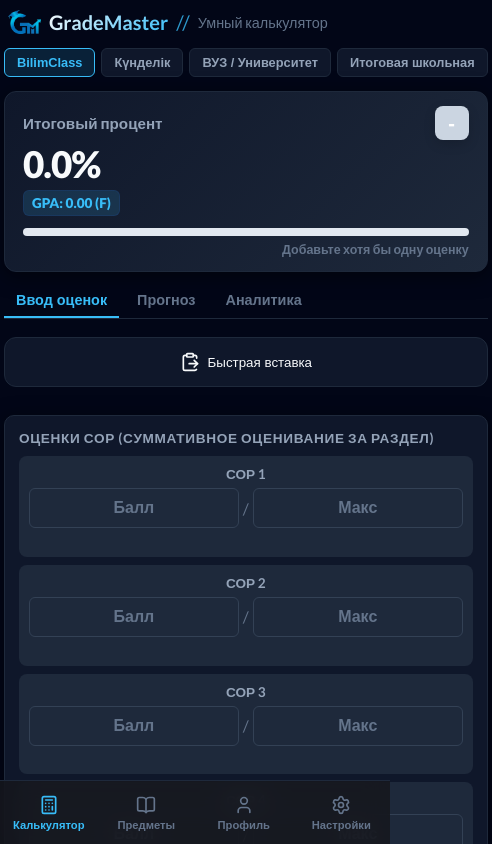
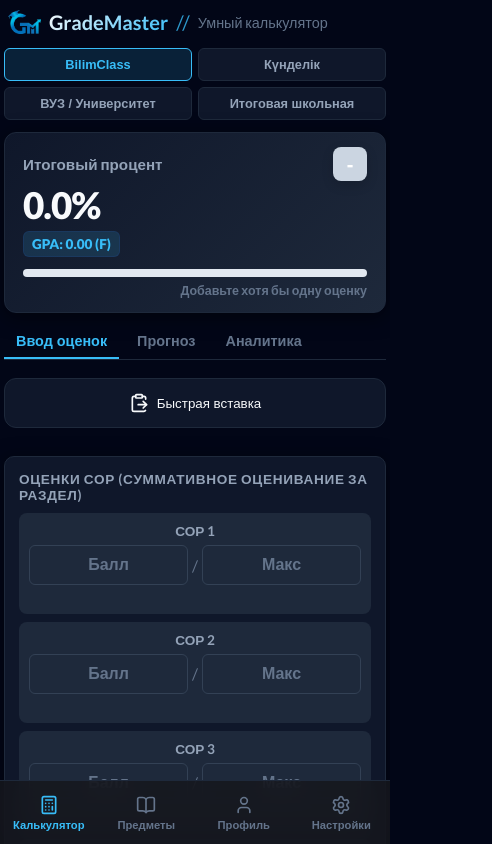
Before and after one commit to KAT1403/GradeMaster, a React (Vite) app: page / in a window 390 px wide. Shown: the top 844 px of the page, 492 px wide, since content can reach past the window. Built offline with nearby package versions, Linux system fonts and the light colour scheme; a web font is replaced by a local one.

Commit message:
Fix layout issues in main wrapper

```diff
--- a/src/pages/HomePage/ui/HomePage.module.scss
+++ b/src/pages/HomePage/ui/HomePage.module.scss
@@ -94,6 +94,7 @@
 }
 .mainWrapper {
   flex: 1;
+  min-width: 0;
   margin-left: 240px;
   display: flex;
   flex-direction: column;
@@ -102,6 +103,7 @@
 
 .mainContent {
   flex: 1;
+  min-width: 0;
   width: 100%;
   padding-bottom: 40px;
   animation: pageFadeIn 0.25s cubic-bezier(0.4, 0, 0.2, 1) forwards;
--- a/src/widget/calculator/ui/CalculatorWidget.module.scss
+++ b/src/widget/calculator/ui/CalculatorWidget.module.scss
@@ -77,6 +77,13 @@
   &::-webkit-scrollbar {
     display: none;
   }
+
+  @media (max-width: 600px) {
+    display: grid;
+    grid-template-columns: 1fr 1fr;
+    overflow-x: unset;
+    padding-bottom: 0;
+  }
 }
 
 .systemTab {
@@ -100,6 +107,11 @@
     background: var(--accent-secondary);
     border-color: var(--accent-primary);
     color: var(--accent-primary);
+  }
+
+  @media (max-width: 600px) {
+    text-align: center;
+    padding: 8px 6px;
   }
 }
 .resultCard {
```
